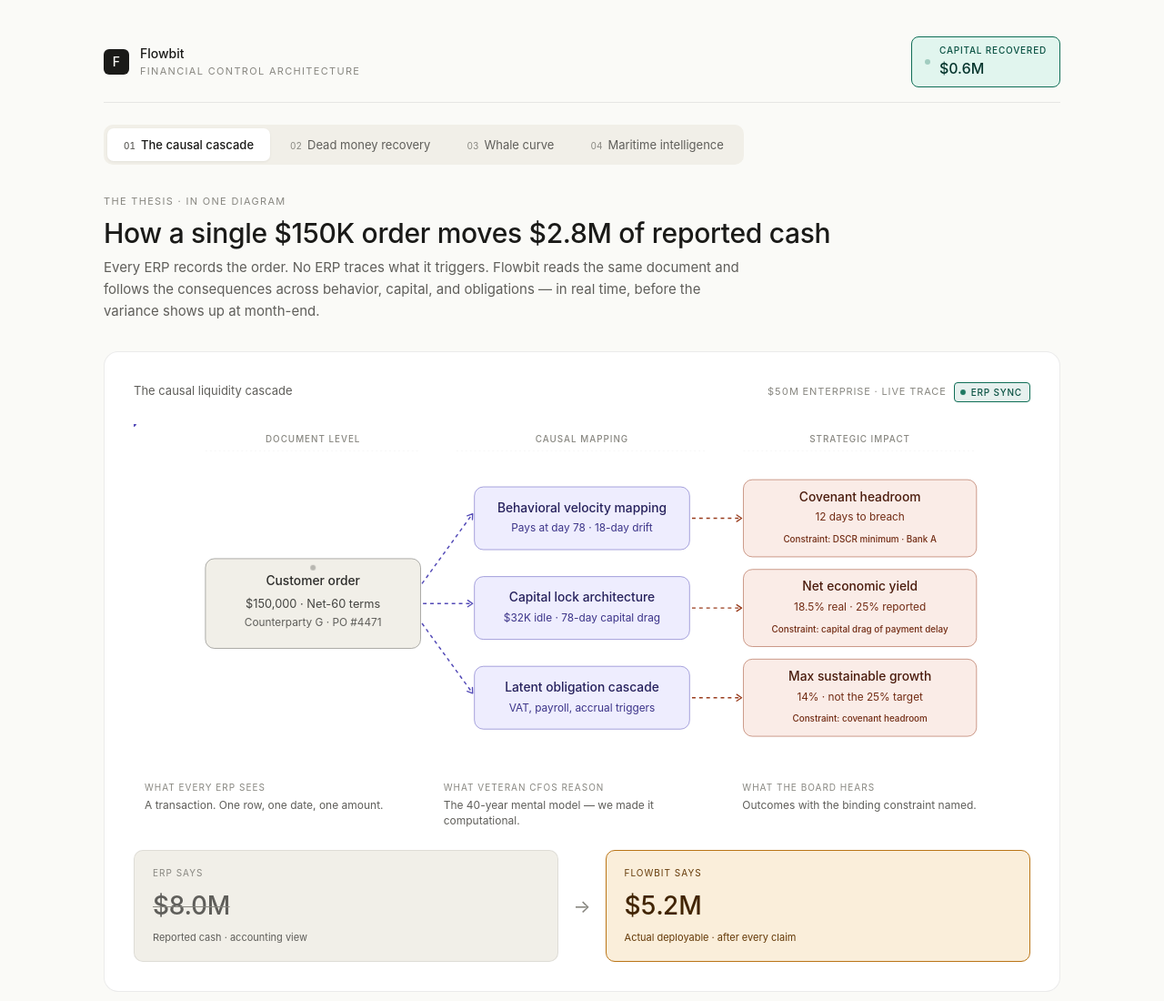
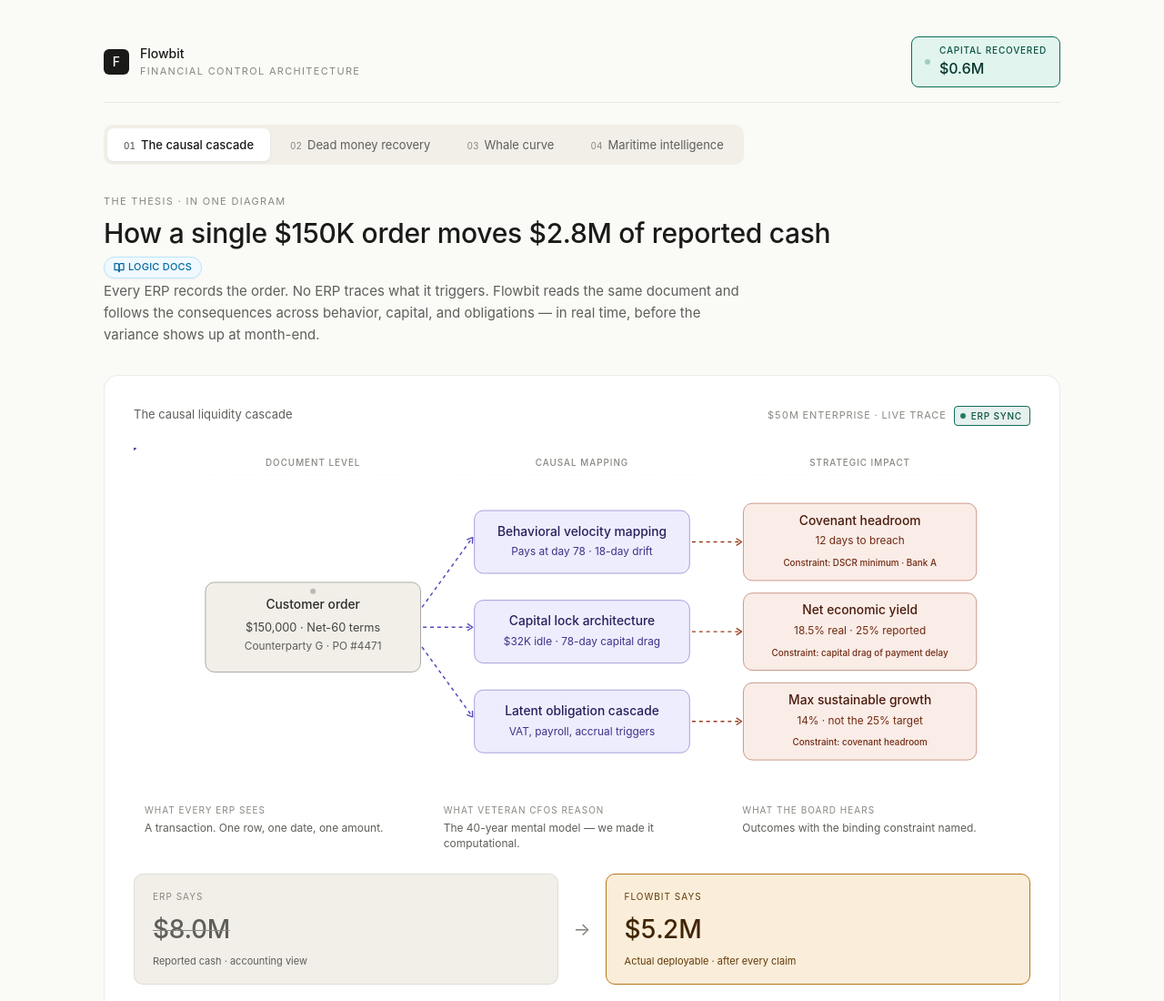
Before and after one commit to sogolmalek/Financial-mesh-demo, a plain HTML site: page index.html in a window 1280 px wide. Shown: the top 1100 px of the page at 91% size. Drawn offline with Linux system fonts and the light colour scheme.

Commit message:
Update index.html

```diff
--- a/index.html
+++ b/index.html
@@ -1853,6 +1853,14 @@
     <div class="header">
       <div class="eyebrow">The thesis &middot; in one diagram</div>
       <h1>How a single $150K order moves $2.8M of reported cash</h1>
+      <div style="display: flex; align-items: center; margin-top: 4px;">
+  <a href="https://github.com/sogolmalek/Financial-mesh-demo#readme" target="_blank" style="text-decoration: none;">
+    <span style="background-color: #F0F9FF; color: #0369A1; border: 1px solid #B9E6FE; padding: 2px 10px; border-radius: 12px; font-size: 11px; font-weight: 500; letter-spacing: 0.2px; display: inline-flex; align-items: center; gap: 4px; transition: all 0.2s ease; box-shadow: 0 1px 2px rgba(0,0,0,0.05);">
+      <svg width="12" height="12" viewBox="0 0 24 24" fill="none" stroke="currentColor" stroke-width="2.5" stroke-linecap="round" stroke-linejoin="round"><path d="M2 3h6a4 4 0 0 1 4 4v14a4 4 0 0 0-4-4H2z"></path><path d="M22 3h-6a4 4 0 0 0-4 4v14a4 4 0 0 1 4-4h6z"></path></svg>
+      LOGIC DOCS
+    </span>
+  </a>
+</div>
       <p class="subtitle">Every ERP records the order. No ERP traces what it triggers. Flowbit reads the same document and follows the consequences across behavior, capital, and obligations &mdash; in real time, before the variance shows up at month-end.</p>
     </div>
 
```
